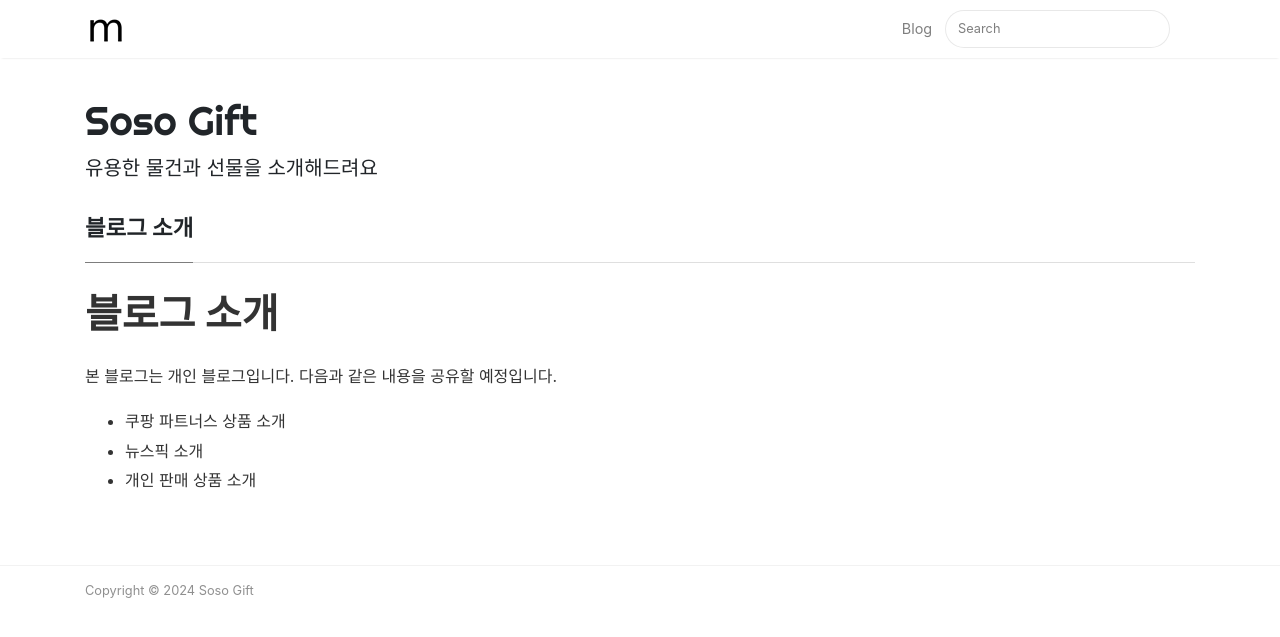
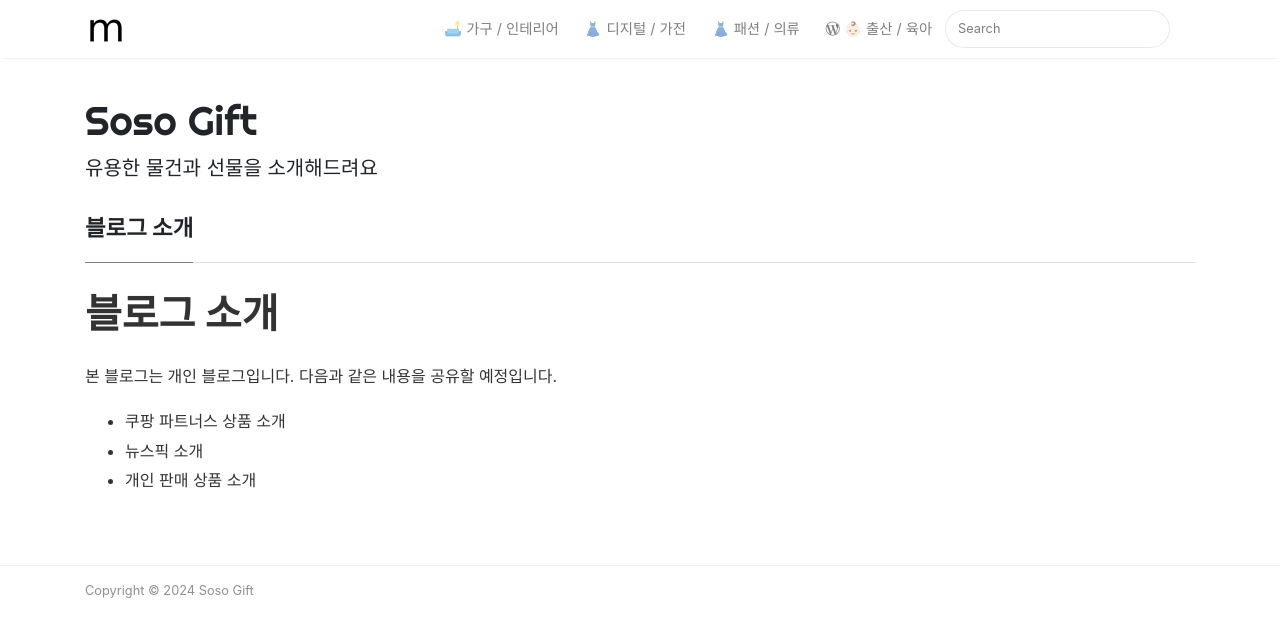
Before and after one commit to SosoGift/sosogift.github.io, a Jekyll site: the page built from post.md, in a window 1280 px wide. Shown: the top 637 px of the page. Built offline with Jekyll 4.4.1, drawn with Linux system fonts in a browser that asks for light colours; nearby versions of some CDN libraries; our own code applies the rules of GitHub Pages for plain Markdown files; comment, search, counter and statistics services are not loaded.

Commit message:
Update default.html

```diff
--- a/_layouts/default.html
+++ b/_layouts/default.html
@@ -63,14 +63,24 @@ ga('send', 'pageview');
         <!-- Begin Menu -->
 
             <ul class="navbar-nav ml-auto">
-
                 {% if page.url == "/" %}
                 <li class="nav-item active">
                 {% else %}
                 <li class="nav-item">
                 {% endif %}
-                <a class="nav-link" href="{{ site.baseurl }}/index.html">Blog</a>
+                <a class="nav-link" href="{{ site.baseurl }}/categories#%EA%B0%80%EA%B5%AC/%EC%9D%B8%ED%85%8C%EB%A6%AC%EC%96%B4">🛋️ 가구 / 인테리어</a>
                 </li>
+                <li class="nav-item">
+                    <a target="_blank" class="nav-link" href="{{ site.baseurl }}/categories#%EB%94%94%EC%A7%80%ED%84%B8/%EA%B0%80%EC%A0%84"> 👗 디지털 / 가전</a>
+                </li>
+                <li class="nav-item">
+                <a class="nav-link" href="{{ site.baseurl }}/categories#%ED%8C%A8%EC%85%98%EC%9D%98%EB%A5%98">👗 패션 / 의류</a>
+                </li>
+                <li class="nav-item">
+                <a target="_blank" class="nav-link" href="{{ site.baseurl }}/categories#%EC%B6%9C%EC%82%B0-/-%EC%9C%A1%EC%95%84"><i class="fab fa-wordpress-simple"></i> 👶🏻 출산 / 육아</a>
+                </li>
+
+
                 <!--
                 <li class="nav-item">
                 <a class="nav-link" href="{{ site.baseurl }}/about">About</a>
```
